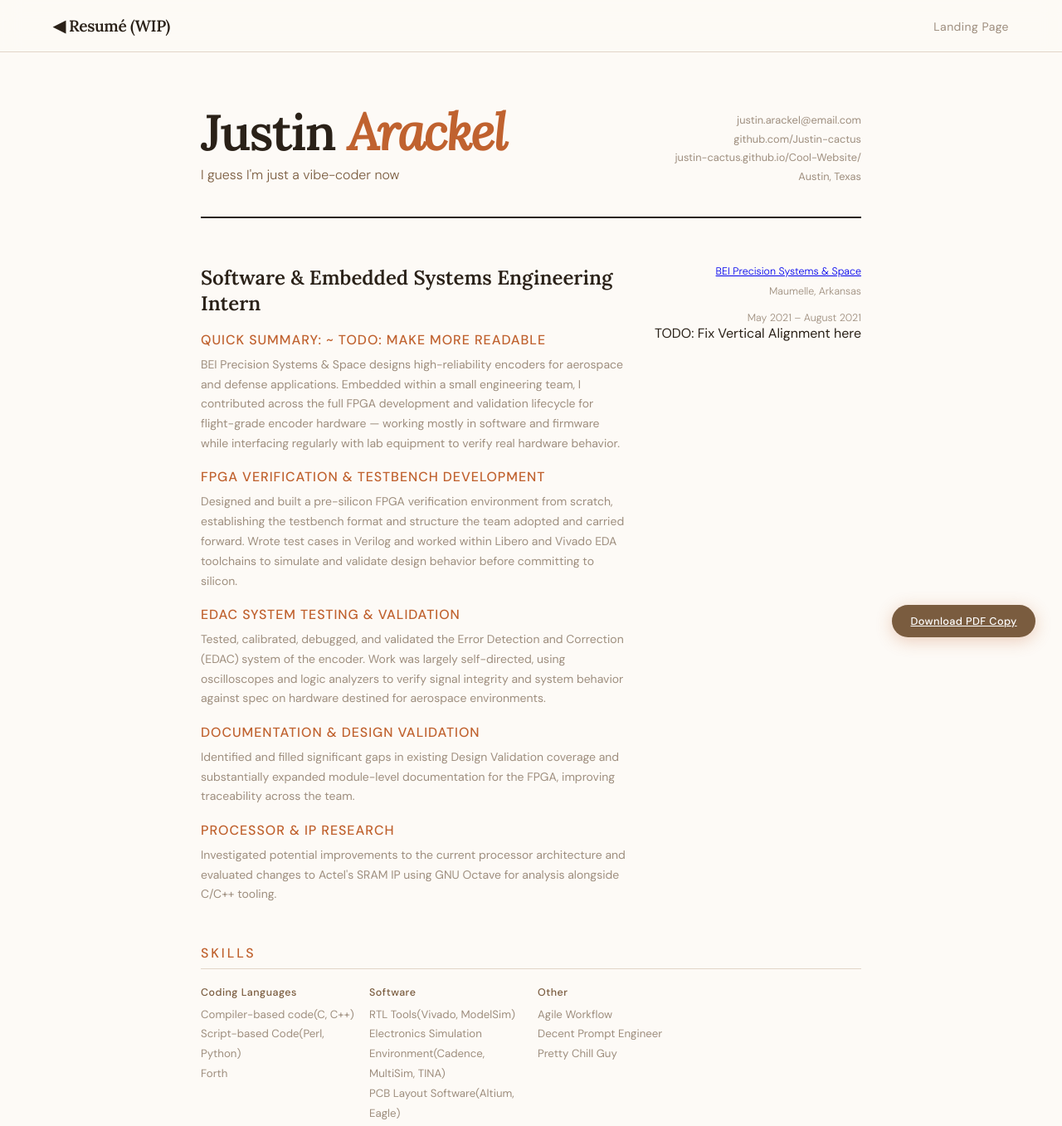
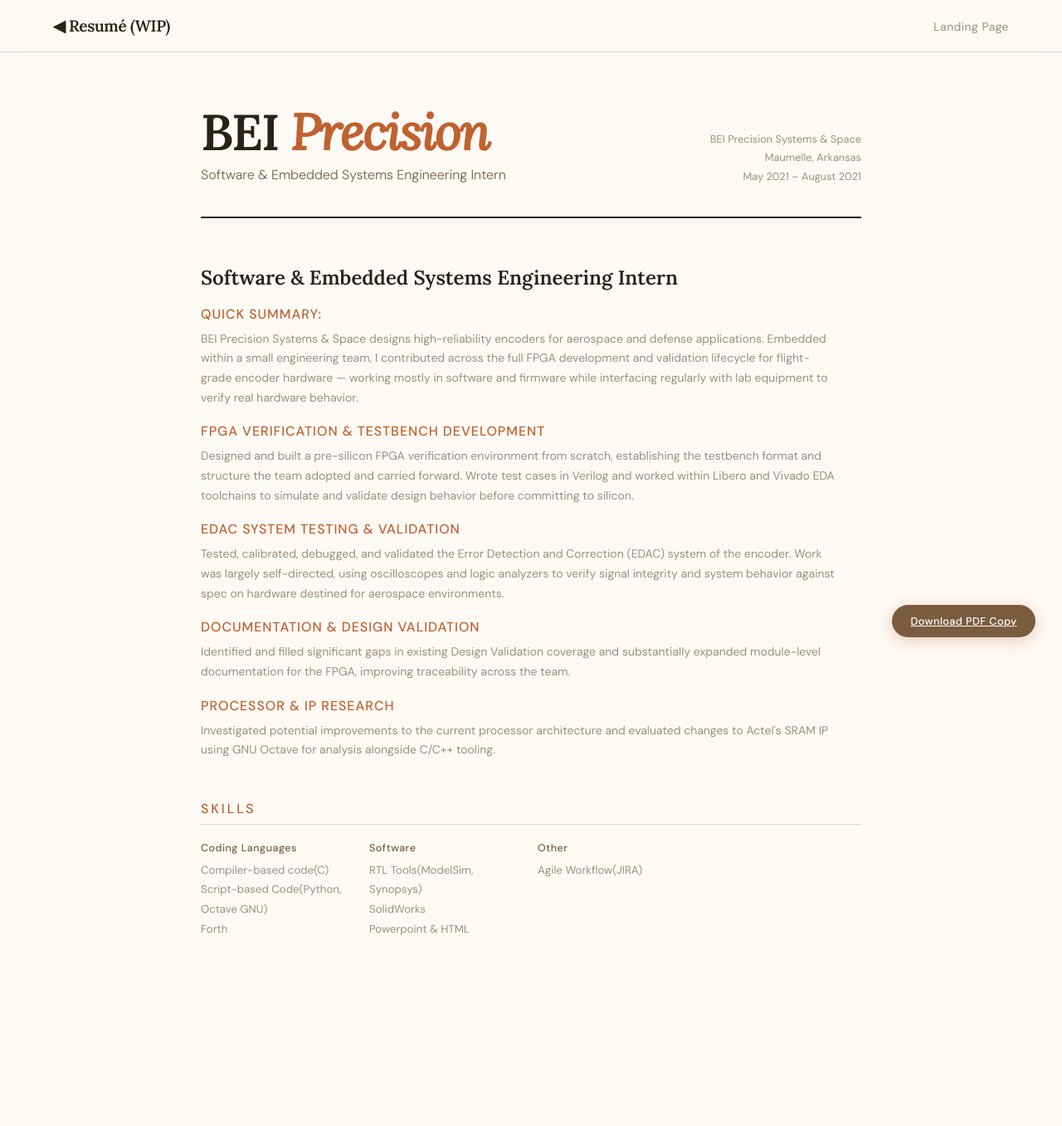
Before and after one commit to Justin-cactus/Cool-Website, a plain HTML site: page pages/bei.html in a window 1280 px wide. Shown: the whole page at 83% size. After the commit the page ends 1276 px from the top, so only its background shows below. Drawn offline with Linux system fonts and the light colour scheme.

Commit message:
cv cleanup
Updates to cv.html + other pages

```diff
--- a/css/cv.css
+++ b/css/cv.css
@@ -200,7 +200,7 @@
 /* ── SKILLS ── */
 .cv-skills-grid {
   display: grid;
-  grid-template-columns: repeat(auto-fill, minmax(180px, 1fr));
+  grid-template-columns: repeat(auto-fill, minmax(150px, 1fr));
   gap: 1rem;
 }
 
--- a/pages/bei.html
+++ b/pages/bei.html
@@ -27,14 +27,13 @@
   <!-- HEADER -->
   <div class="cv-header">
     <div>
-      <h1 class="cv-name">Justin <em>Arackel</em></h1>
-      <p class="cv-tagline">I guess I'm just a vibe-coder now</p>
+      <h1 class="cv-name">BEI <em>Precision</em></h1>
+      <p class="cv-tagline">Software & Embedded Systems Engineering Intern</p>
     </div>
     <div class="cv-contact">
-      <a href="mailto:justin.arackel@gmail.com">justin.arackel@email.com</a>
-      <a href="https://github.com/Justin-cactus" target="_blank">github.com/Justin-cactus</a>
-      <a href="https://justin-cactus.github.io/Cool-Website/" target="_blank">justin-cactus.github.io/Cool-Website/</a>
-      <span>Austin, Texas</span>
+      <a href="https://www.quanticbei.com/">BEI Precision Systems & Space</a>
+      <a >Maumelle, Arkansas</a>
+      <a>May 2021 – August 2021</a>
     </div>
   </div>
 
@@ -45,7 +44,7 @@
 		<div class="cv-entry">
 			<div class="cv-entry-left">
 				<h3 class="cv-entry-title">Software & Embedded Systems Engineering Intern</h3>
-				<p class="cv-entry-subsection-title"> Quick Summary: ~ TODO: Make more readable </p>
+				<p class="cv-entry-subsection-title"> Quick Summary: </p>
 				<p class="cv-entry-desc">
 					BEI Precision Systems & Space designs high-reliability encoders for aerospace and defense
 					applications. Embedded within a small engineering team, I contributed across the full FPGA
@@ -83,10 +82,7 @@
 				</p>
 			</div>
 			<div class="cv-entry-right">
-				<p class="cv-company"><a href="https://www.quanticbei.com/">BEI Precision Systems & Space</a><p>
-				<p class="cv-location">Maumelle, Arkansas</p>
-				<p class="cv-date">May 2021 – August 2021</p>
-				<p> TODO: Fix Vertical Alignment here</p>
+
 			</div>
 		</div>
 	</div>
@@ -100,17 +96,17 @@
 
       <div class="cv-skill-group">
         <p class="cv-skill-group-title">Coding Languages</p>
-        <p class="cv-skill-list">Compiler-based code(C, C++)<br>Script-based Code(Perl, Python)<br>Forth<br></p>
+        <p class="cv-skill-list">Compiler-based code(C)<br>Script-based Code(Python, Octave GNU)<br>Forth<br></p>
       </div>
 
       <div class="cv-skill-group">
         <p class="cv-skill-group-title">Software</p>
-        <p class="cv-skill-list">RTL Tools(Vivado, ModelSim)<br>Electronics Simulation Environment(Cadence, MultiSim, TINA)<br>PCB Layout Software(Altium, Eagle)</p>
+        <p class="cv-skill-list">RTL Tools(ModelSim, Synopsys)<br>SolidWorks<br>Powerpoint & HTML</p>
       </div>
 
       <div class="cv-skill-group">
         <p class="cv-skill-group-title">Other</p>
-        <p class="cv-skill-list">Agile Workflow<br>Decent Prompt Engineer<br>Pretty Chill Guy</p>
+        <p class="cv-skill-list">Agile Workflow(JIRA)<br></p>
       </div>
 
     </div>
```
Also changed, not shown: pages/cv.html (+22 -10 lines), pages/ibm.html (+7 -6 lines).
